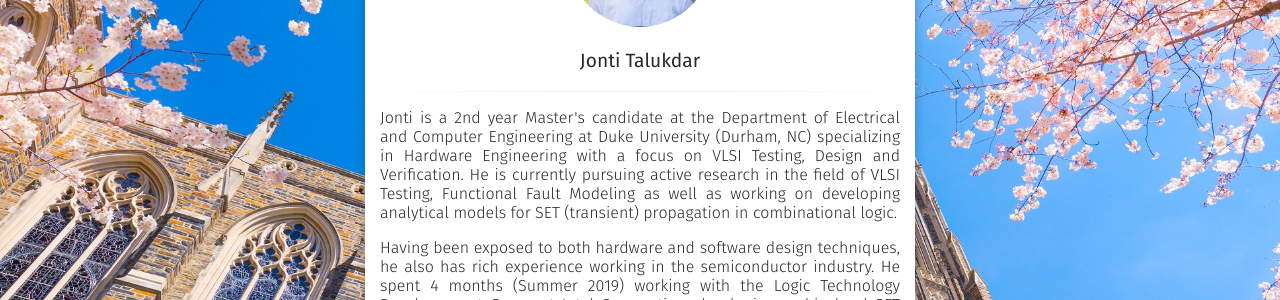
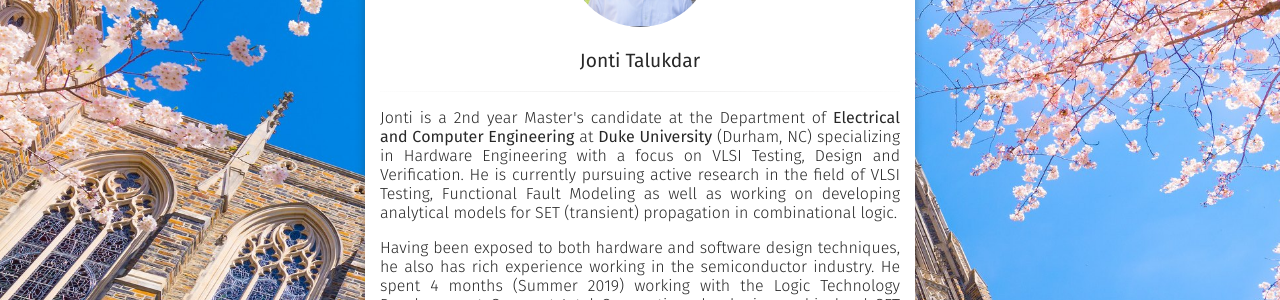
Before and after one commit to jontitalukdar/jontitalukdar.github.io_x, a Jekyll site: the page built from index.html, in a window 1280 px wide. Shown: the part 204-504 px from the top of the page. Built offline with Jekyll 4.4.1, drawn with Linux system fonts in a browser that asks for light colours; some web fonts are replaced.

Commit message:
Update home.html

```diff
--- a/_layouts/home.html
+++ b/_layouts/home.html
@@ -26,7 +26,7 @@ layout: compress
                     <hr class="hr-line">
                     <h3 class="title">
                         <a href="{{ site.url }}">
-                        	<p style="font-size:1rem;font-weight:300;text-align:justify">Jonti is a 2nd year Master's candidate at the Department of <a href="https://ece.duke.edu/">Electrical and Computer Engineering</a> at <a href="https://duke.edu/">Duke University</a> (Durham, NC) specializing in Hardware Engineering with a focus on VLSI Testing, Design and Verification. He is currently pursuing active research in the field of VLSI Testing, Functional Fault Modeling as well as working on developing analytical models for SET (transient) propagation in combinational logic.</p>
+                        	<p style="font-size:1rem;font-weight:300;text-align:justify">Jonti is a 2nd year Master's candidate at the Department of <a href="https://ece.duke.edu/"><b>Electrical and Computer Engineering</b></a> at <a href="https://duke.edu/"><b>Duke University</b></a> (Durham, NC) specializing in Hardware Engineering with a focus on VLSI Testing, Design and Verification. He is currently pursuing active research in the field of VLSI Testing, Functional Fault Modeling as well as working on developing analytical models for SET (transient) propagation in combinational logic.</p>
                             <p style="font-size:1rem;font-weight:300;text-align:justify">Having been exposed to both hardware and software design techniques, he also has rich experience working in the semiconductor industry. He spent 4 months (Summer 2019) working with the Logic Technology Developement Group at Intel Corporation, developing a chip level SET characterization framework. He also spent over 7 months ( Spring 2018), working as a SoC Integration Intern at the Automotive Microprocessor Group at NXP Semiconductors.  You can reach him through email (jonti 'dot' talukdar 'at' duke 'dot' edu) or any of the following networks.</p>
 			            </a>
                     </h3>
```
